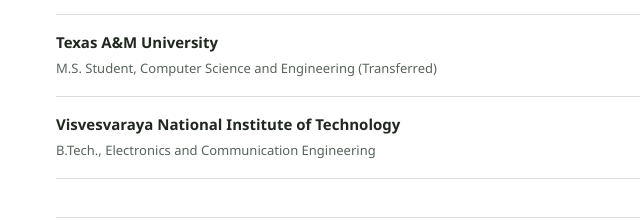
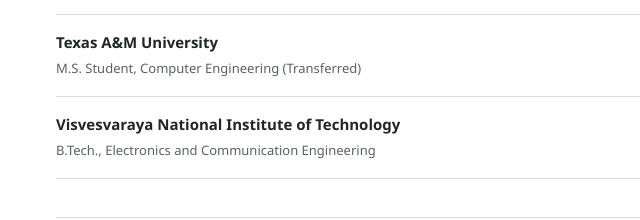
Before and after one commit to vasudha-devarakonda/vasudhadevarakonda, a plain HTML site: page index.html in a window 1280 px wide. Shown: the part 1762-1982 px from the top of the page, 144-784 px from the left. Drawn offline with Linux system fonts and the light colour scheme.

Commit message:
Update CV and M.S. program name
Co-Authored-By: Claude Opus 5.5 <noreply@anthropic.com>

```diff
--- a/index.html
+++ b/index.html
@@ -105,7 +105,7 @@
         <h2 id="education-title">Education</h2>
         <div class="education-list">
           <article class="education-entry"><div><h3>Texas A&amp;M University</h3><p>Ph.D. Student, Computer Science and Engineering</p></div><span>2025 — Present</span></article>
-          <article class="education-entry"><div><h3>Texas A&amp;M University</h3><p>M.S. Student, Computer Science and Engineering (Transferred)</p></div><span>2023 — 2025</span></article>
+          <article class="education-entry"><div><h3>Texas A&amp;M University</h3><p>M.S. Student, Computer Engineering (Transferred)</p></div><span>2023 — 2025</span></article>
           <article class="education-entry"><div><h3>Visvesvaraya National Institute of Technology</h3><p>B.Tech., Electronics and Communication Engineering</p></div><span>2017 — 2021</span></article>
         </div>
       </section>
```
Also changed, not shown: 1 other file.
